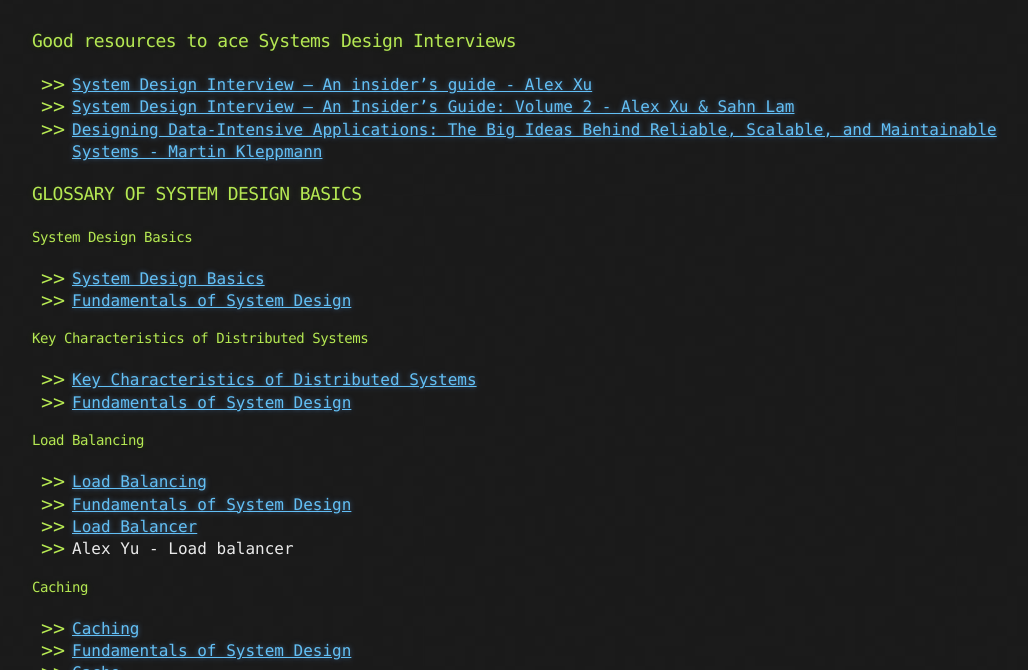
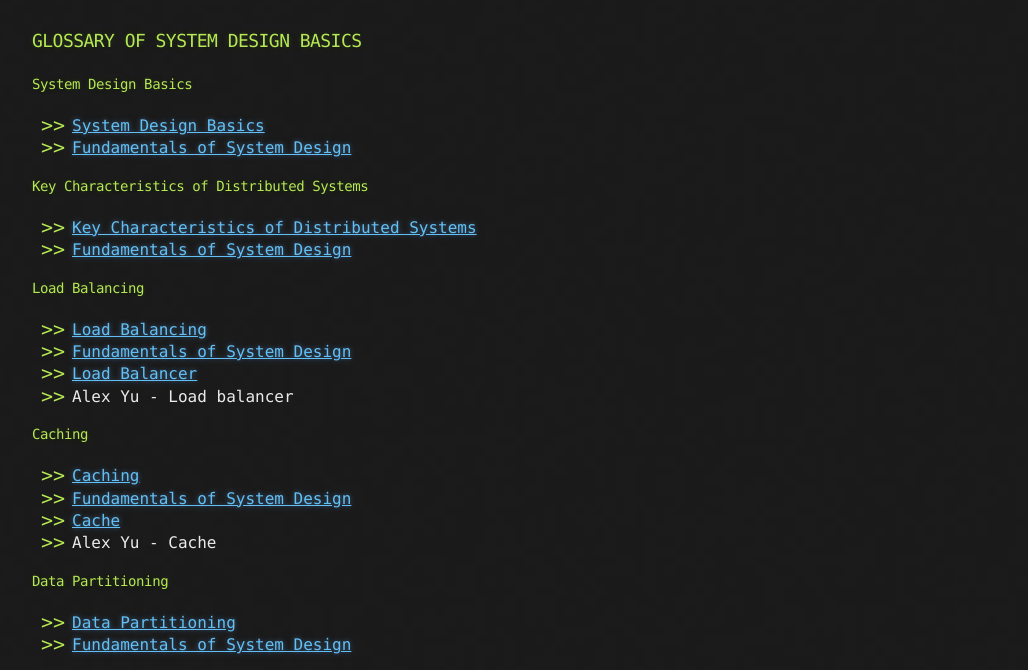
Before and after one commit to goodHunter27/serhatgiydiren.github.io, a Jekyll site: the page built from _posts/2020-01-21-system-design-inteview-topics.md, in a window 1280 px wide and 900 px high, scrolled down 639 px, cut to the strip 230-900 px from the top of the window. Shown: the whole strip, without its empty margins (108-1136 px from the left). Built offline with Jekyll 4.4.1, drawn with Linux system fonts in a browser that asks for light colours.

Commit message:
Update 2020-01-21-system-design-inteview-topics.md

```diff
--- a/_posts/2020-01-21-system-design-inteview-topics.md
+++ b/_posts/2020-01-21-system-design-inteview-topics.md
@@ -2,11 +2,6 @@
 title: System Design Interview Topics
 published: true
 ---
-
-### Good resources to ace Systems Design Interviews
-* [System Design Interview – An insider's guide - Alex Xu](https://amzn.to/3vdVLXd){:target="_blank"}
-* [System Design Interview – An Insider's Guide: Volume 2 - Alex Xu & Sahn Lam](https://amzn.to/3RXzPcp){:target="_blank"}
-* [Designing Data-Intensive Applications: The Big Ideas Behind Reliable, Scalable, and Maintainable Systems - Martin Kleppmann](https://amzn.to/3veIM7w){:target="_blank"}
 
 ### GLOSSARY OF SYSTEM DESIGN BASICS
 
```
